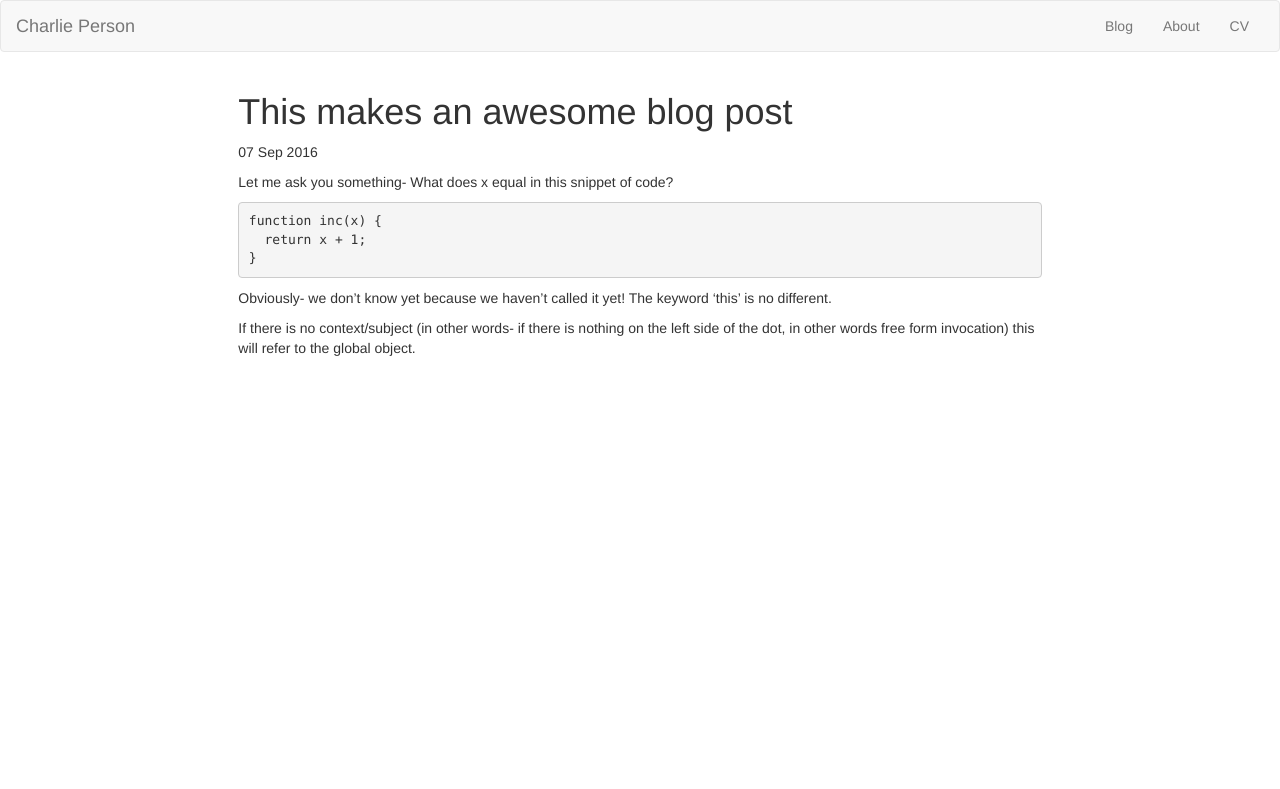
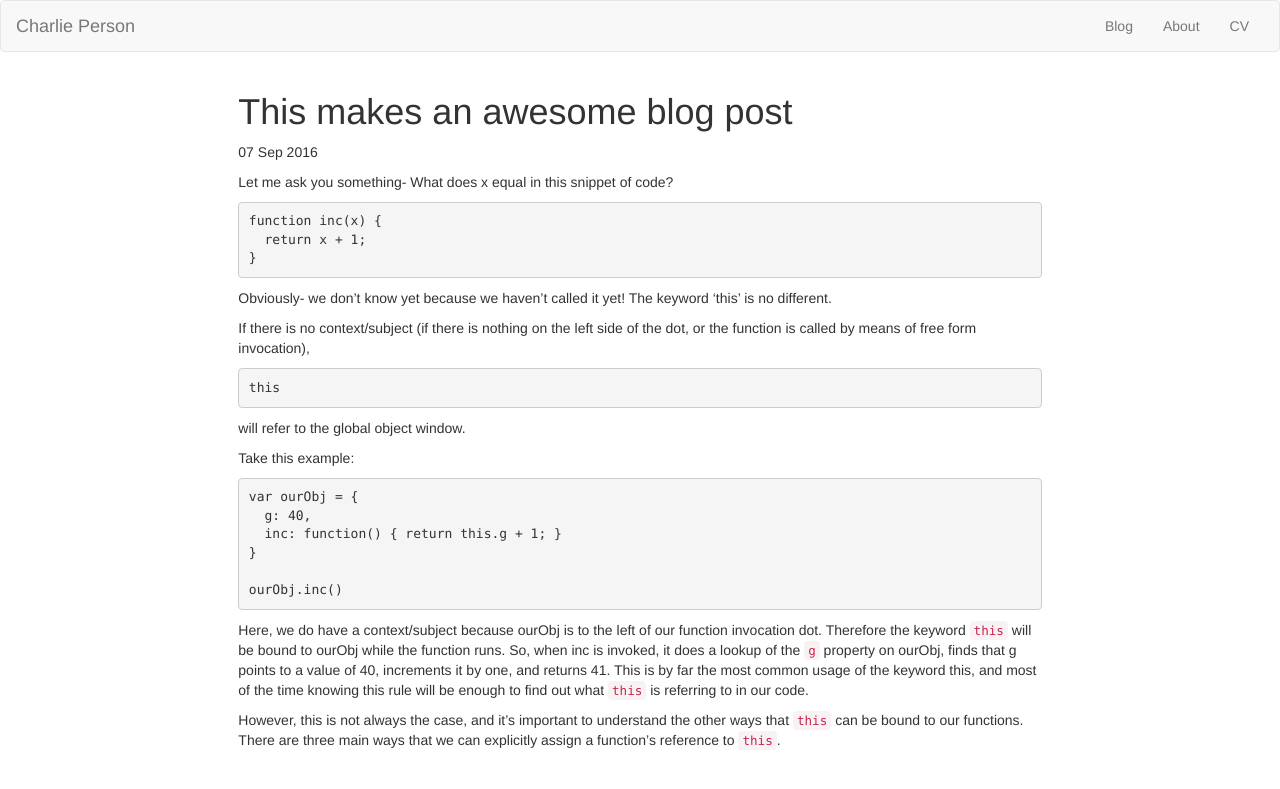
Before and after one commit to charlieperson/charlieperson.github.io, a Jekyll site: the page built from _posts/2016-09-07-this-makes-for-an-awesome-blog-post.md, in a window 1280 px wide. Shown: the top 789 px of the page. Built offline with Jekyll 4.4.1, drawn with Linux system fonts in a browser that asks for light colours.

Commit message:
Deletes incomplete posts, and further completes post on

````diff
--- a/_posts/2016-09-07-this-makes-for-an-awesome-blog-post.md
+++ b/_posts/2016-09-07-this-makes-for-an-awesome-blog-post.md
@@ -12,5 +12,30 @@ function inc(x) {
 Obviously- we don't know yet because we haven't called it yet! The keyword 'this'
 is no different.
 
-If there is no context/subject (in other words-  if there is nothing on the left
-side of the dot, in other words free form invocation) this will refer to the global object.
+If there is no context/subject (if there is nothing on the left
+side of the dot, or the function is called by means of free form invocation),
+```
+this
+```
+will refer to the global object window.
+
+Take this example:
+
+```
+var ourObj = {
+  g: 40,
+  inc: function() { return this.g + 1; }
+}
+
+ourObj.inc()
+```
+Here, we do have a context/subject because ourObj is to the left of our function invocation
+dot. Therefore the keyword ```this``` will be bound to ourObj while the function runs.
+So, when inc is invoked, it does a lookup of the ```g``` property on ourObj, finds
+that g points to a value of 40, increments it by one, and returns 41. This is by far
+the most common usage of the keyword this, and most of the time knowing this rule
+will be enough to find out what ```this``` is referring to in our code.
+
+However, this is not always the case, and it's important to understand the other ways
+that ```this``` can be bound to our functions. There are three main ways that we can
+explicitly assign a function's reference to ```this```.
````
Also changed, not shown: _posts/2016-09-09-prototype.md (deleted, +0 -9 lines), _posts/2016-09-09-time-complexity.md (deleted).
